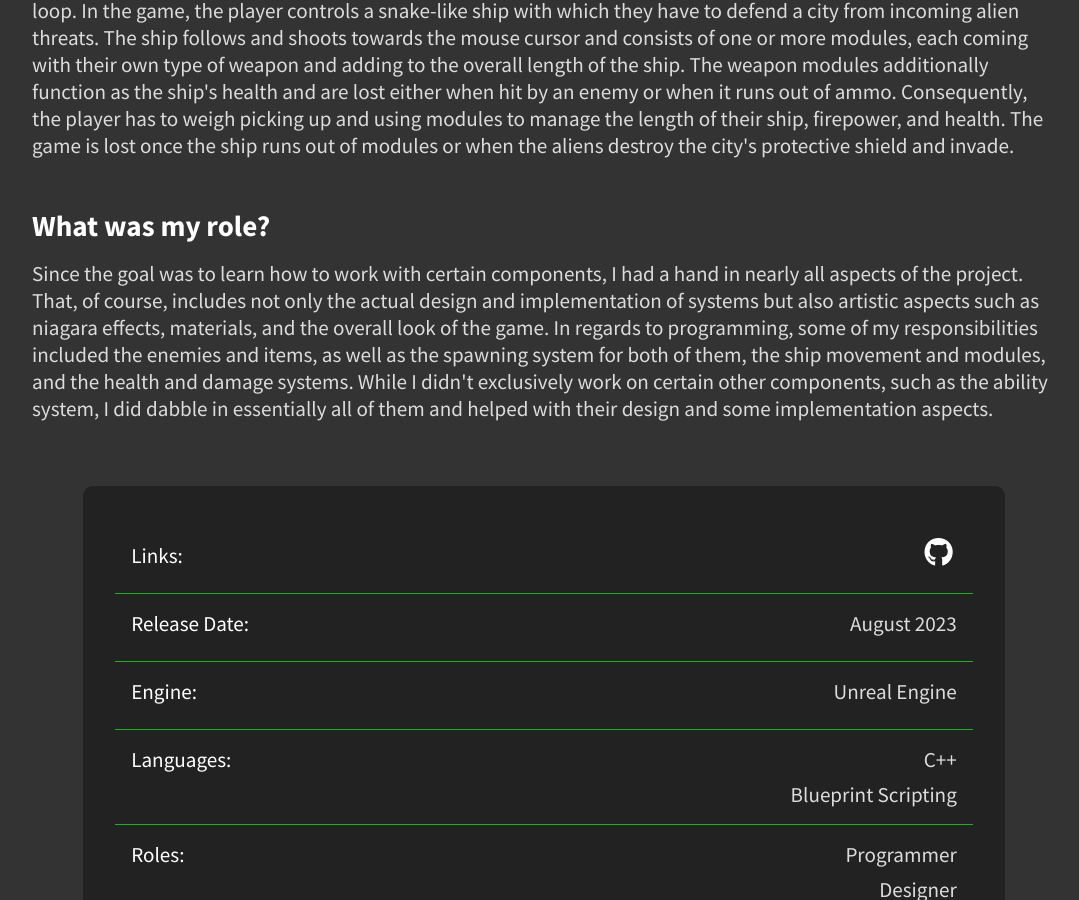
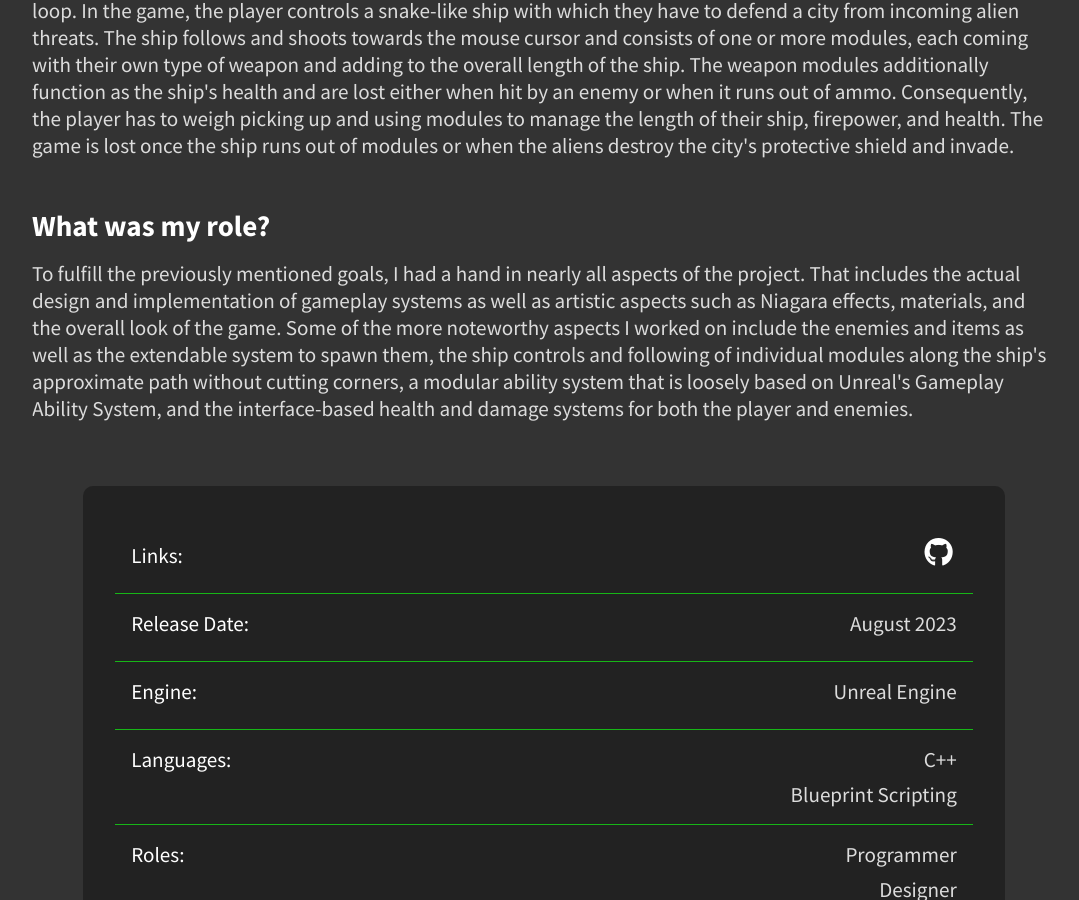
Before and after one commit to DennisVidal/dennisvidal.github.io, a Jekyll site: the page built from projects/neon-coil.md, in a window 1280 px wide and 900 px high, scrolled down 1038 px. Shown: the whole window, without its empty margins (96-1175 px from the left). Built offline with Jekyll 4.4.1, drawn with Linux system fonts in a browser that asks for light colours.

Commit message:
Update neon-coil.md

```diff
--- a/projects/neon-coil.md
+++ b/projects/neon-coil.md
@@ -10,7 +10,7 @@ descriptions:
     - "The gameplay of Neon Coil combines elements from both Snake and Space Invaders to create a fun and intuitive loop. In the game, the player controls a snake-like ship with which they have to defend a city from incoming alien threats. The ship follows and shoots towards the mouse cursor and consists of one or more modules, each coming with their own type of weapon and adding to the overall length of the ship. The weapon modules additionally function as the ship's health and are lost either when hit by an enemy or when it runs out of ammo. Consequently, the player has to weigh picking up and using modules to manage the length of their ship, firepower, and health. The game is lost once the ship runs out of modules or when the aliens destroy the city's protective shield and invade."
 
 role-descriptions:
-    - "Since the goal was to learn how to work with certain components, I had a hand in nearly all aspects of the project. That, of course, includes not only the actual design and implementation of systems but also artistic aspects such as niagara effects, materials, and the overall look of the game. In regards to programming, some of my responsibilities included the enemies and items, as well as the spawning system for both of them, the ship movement and modules, and the health and damage systems. While I didn't exclusively work on certain other components, such as the ability system, I did dabble in essentially all of them and helped with their design and some implementation aspects."
+    - "To fulfill the previously mentioned goals, I had a hand in nearly all aspects of the project. That includes the actual design and implementation of gameplay systems as well as artistic aspects such as Niagara effects, materials, and the overall look of the game. Some of the more noteworthy aspects I worked on include the enemies and items as well as the extendable system to spawn them, the ship controls and following of individual modules along the ship's approximate path without cutting corners, a modular ability system that is loosely based on Unreal's Gameplay Ability System, and the interface-based health and damage systems for both the player and enemies."
 
 links:
     -   name: "github"
```
